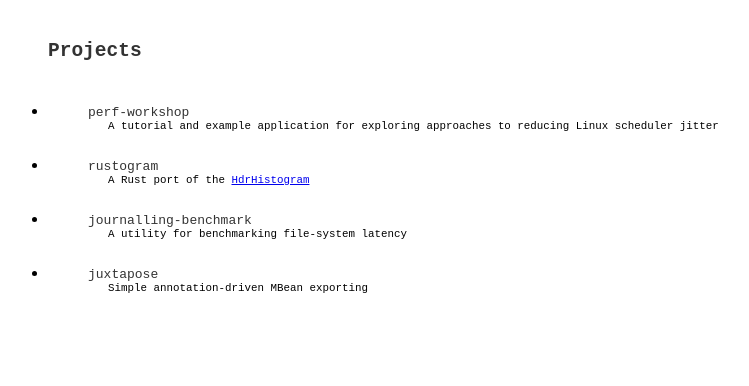
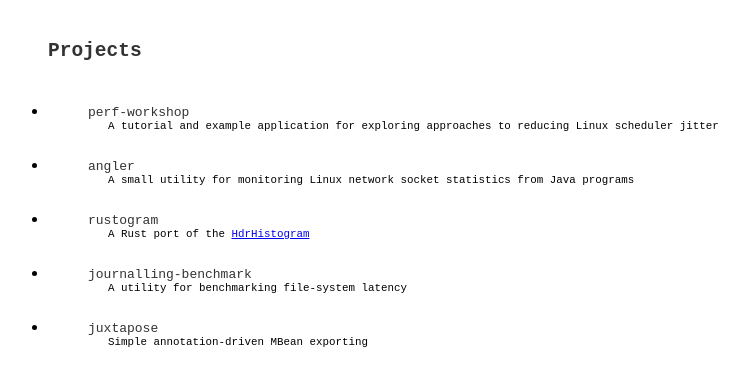
Before and after one commit to epickrram/epickrram.github.io, a plain HTML site: page index.html in a window 1280 px wide. Shown: the whole page, without its empty margins (0-749 px from the left). Drawn offline with Linux system fonts and the light colour scheme.

Commit message:
add angler link

```diff
--- a/index.html
+++ b/index.html
@@ -42,6 +42,9 @@
 			<li><div><span class="darker"><a href="https://github.com/epickrram/perf-workshop">perf-workshop</a></span><br/>
 				<span class="smaller">A tutorial and example application for exploring approaches to reducing Linux scheduler jitter</span></div>
 			</li>
+			<li><div><span class="darker"><a href="https://github.com/LMAX-Exchange/angler">angler</a></span><br/>
+				<span class="smaller">A small utility for monitoring Linux network socket statistics from Java programs</span></div>
+			</li>
 			<li><div><span class="darker"><a href="https://github.com/epickrram/rustogram">rustogram</a></span><br/>
 				<span class="smaller">A Rust port of the <a href="https://github.com/HdrHistogram/HdrHistogram">HdrHistogram</a></span></div>
 			</li>
```
